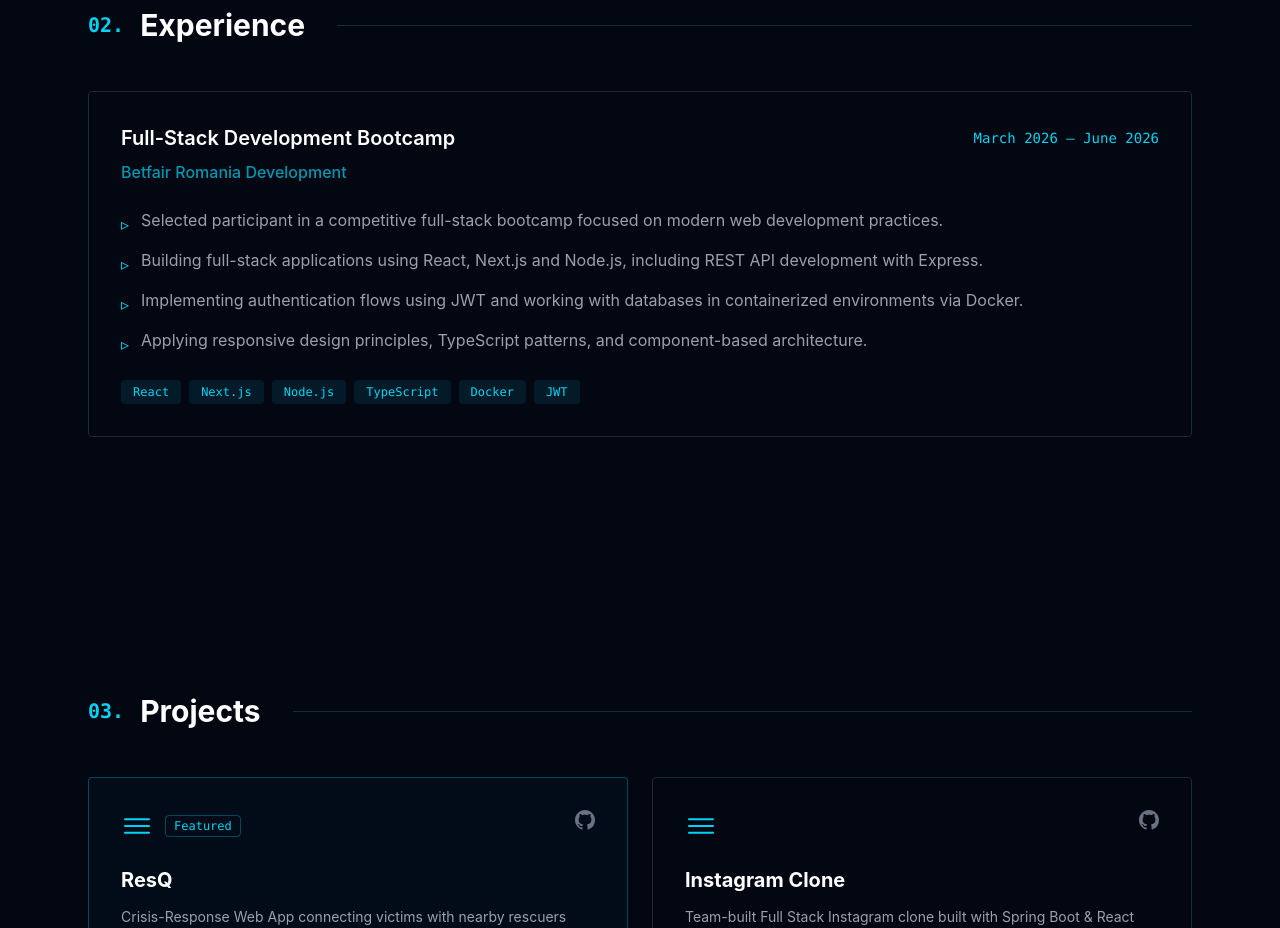
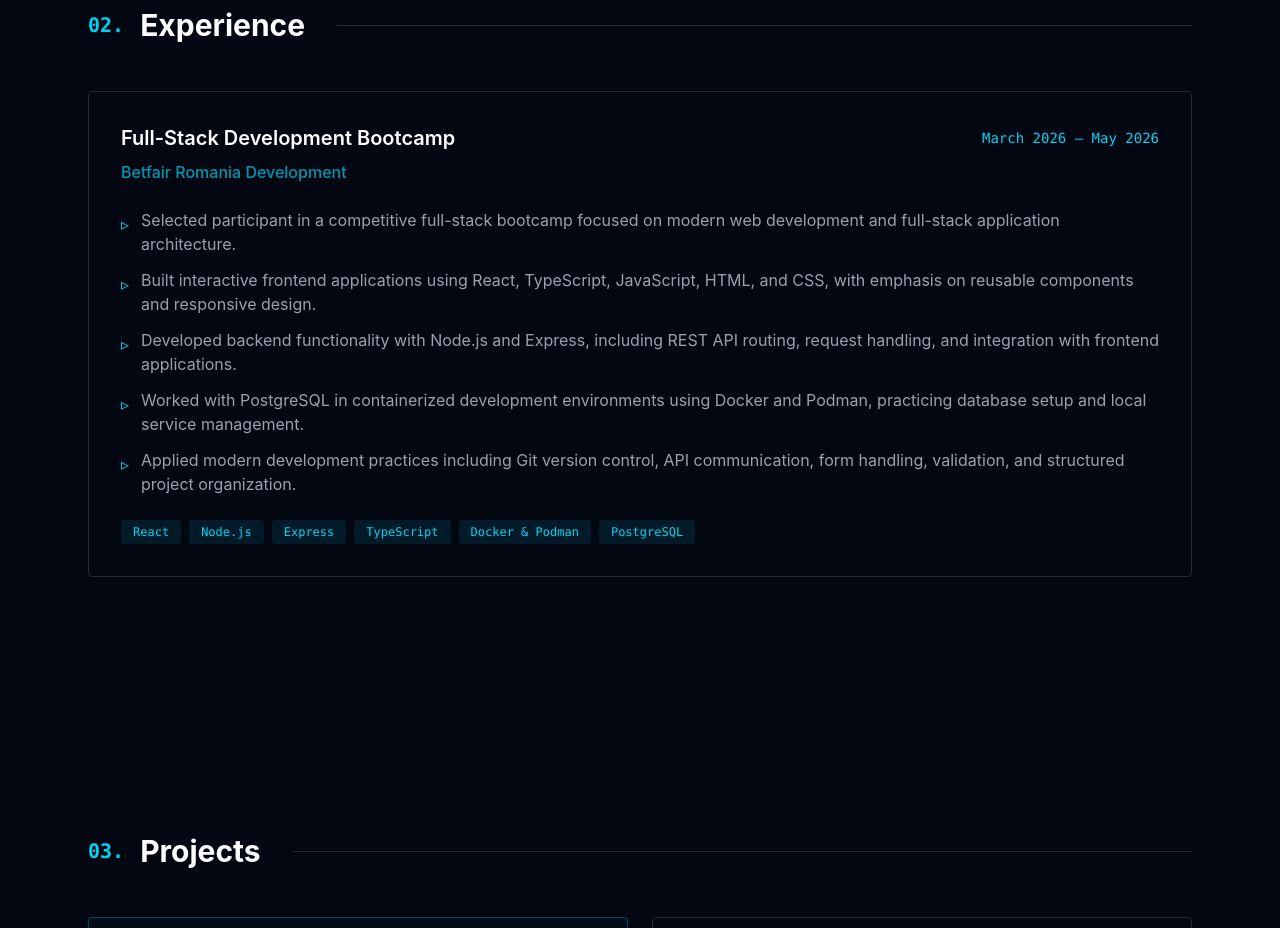
Before and after one commit to vasibreban27/vasibreban27.github.io, a React (Vite) app: page / in a window 1280 px wide. Shown: the part 1660-2588 px from the top of the page. Built offline with nearby package versions, Linux system fonts and the light colour scheme; no server answers.

Commit message:
bootcamp experience update

```diff
--- a/src/components/Experience.tsx
+++ b/src/components/Experience.tsx
@@ -4,14 +4,15 @@ const experiences = [
     {
         role: "Full-Stack Development Bootcamp",
         company: "Betfair Romania Development",
-        period: "March 2026 – June 2026",
+        period: "March 2026 – May 2026",
         points: [
-            "Selected participant in a competitive full-stack bootcamp focused on modern web development practices.",
-            "Building full-stack applications using React, Next.js and Node.js, including REST API development with Express.",
-            "Implementing authentication flows using JWT and working with databases in containerized environments via Docker.",
-            "Applying responsive design principles, TypeScript patterns, and component-based architecture.",
+            "Selected participant in a competitive full-stack bootcamp focused on modern web development and full-stack application architecture.",
+            "Built interactive frontend applications using React, TypeScript, JavaScript, HTML, and CSS, with emphasis on reusable components and responsive design.",
+            "Developed backend functionality with Node.js and Express, including REST API routing, request handling, and integration with frontend applications.",
+            "Worked with PostgreSQL in containerized development environments using Docker and Podman, practicing database setup and local service management.",
+            "Applied modern development practices including Git version control, API communication, form handling, validation, and structured project organization.",
         ],
-        tags: ["React", "Next.js", "Node.js", "TypeScript", "Docker", "JWT"],
+        tags: ["React", "Node.js", "Express", "TypeScript", "Docker & Podman", "PostgreSQL"]
     },
 ];
 
```
